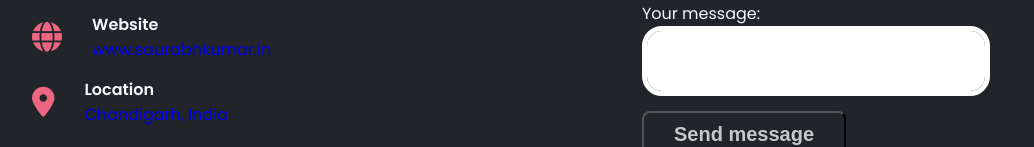
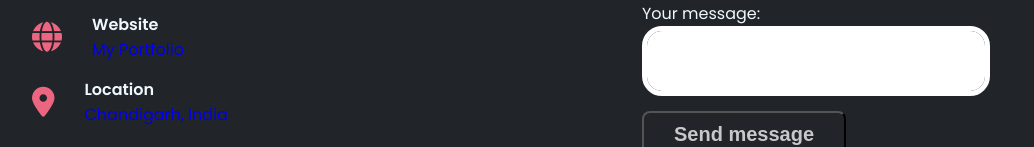
Before and after one commit to saurabhkr78/My-Portfolio, a plain HTML site: page index.html in a window 1280 px wide. Shown: the part 4543-4690 px from the top of the page, without its empty margins (48-1082 px from the left). Drawn offline with nearby package versions, Linux system fonts and the light colour scheme.

Commit message:
changed my website

```diff
--- a/index.html
+++ b/index.html
@@ -456,8 +456,7 @@
 
                                 <div class="head">Website</div>
 
-                                <div class="sub-title"><a
-                                        href="https://saurabh-personal-portfolio.netlify.app/">www.saurabhkumar.in</a>
+                                <div class="sub-title"><a href="https://saurabhkr78.netlify.app/">My Portfolio</a>
                                 </div>
 
                             </div>
```
Lines whose indentation alone changed are shown as unchanged.
